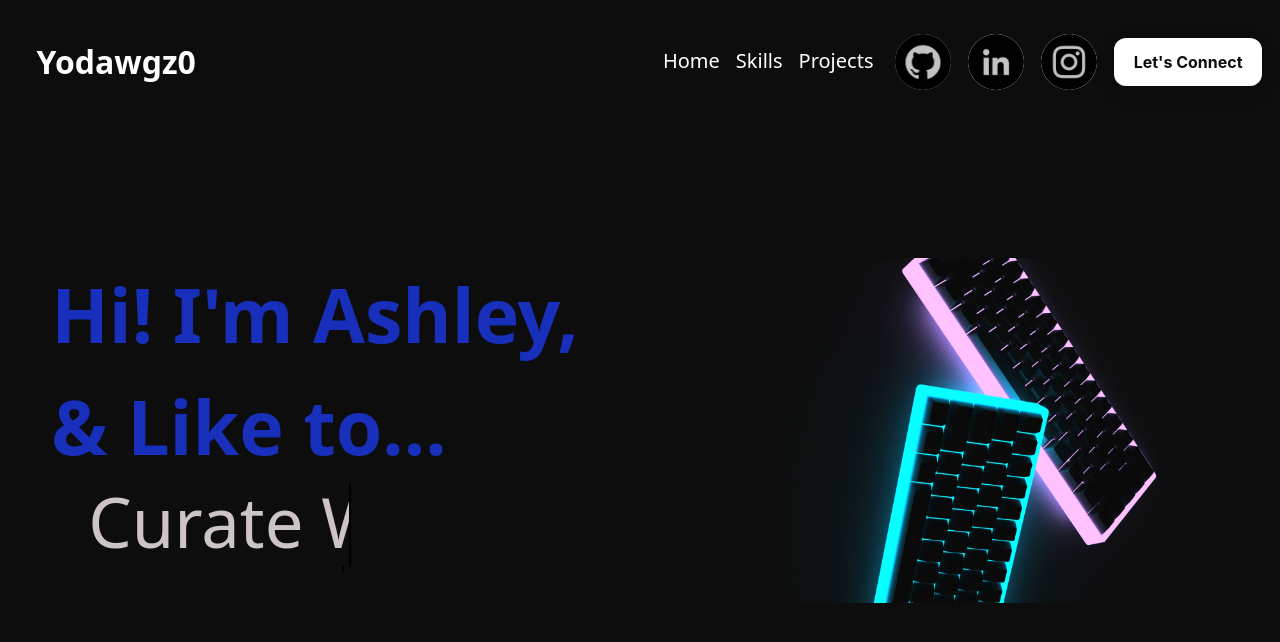
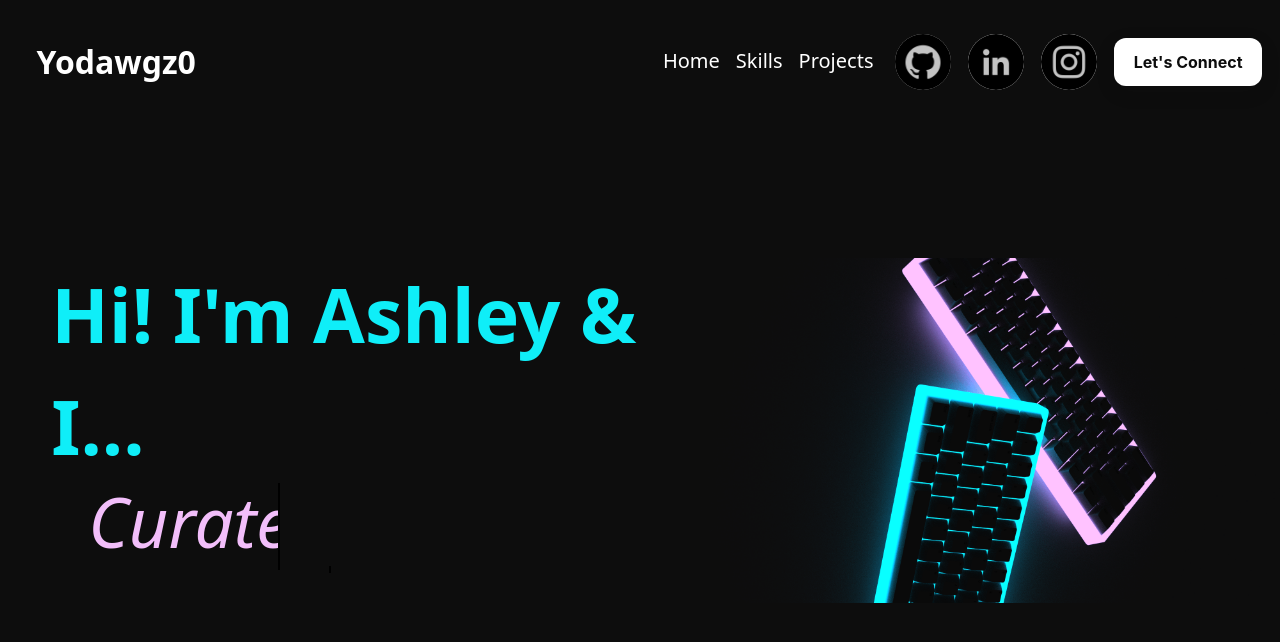
Before and after one commit to Yodawgz0/yodawgz0.github.io, a React (Create React App) app: page / in a window 1280 px wide. Shown: the top 642 px of the page. Built offline with nearby package versions, Linux system fonts and the light colour scheme.

Commit message:
Finalizing CSS

```diff
--- a/src/Styles/homePageStyle.scss
+++ b/src/Styles/homePageStyle.scss
@@ -13,7 +13,7 @@ body {
   padding-top: 10em;
 }
 .wrapper .static-txt {
-  color: rgb(23, 47, 186);
+  color: #0feef8;
   font-size: 470%;
   font-weight: 600;
 }
@@ -25,7 +25,8 @@ body {
 }
 .dynamic-txts li {
   list-style: none;
-  color: #cdc5c5;
+  font-style: italic;
+  color: #f2befa;
   font-size: 430%;
   font-weight: 500;
   position: relative;
--- a/src/components/HomePage.js
+++ b/src/components/HomePage.js
@@ -6,21 +6,19 @@ export const HomePage = () => {
     <Row>
       <div className="wrapper">
         <Col>
-          <div className="static-txt">
-            Hi! I'm Ashley, <br /> & Like to...
-          </div>
+          <div className="static-txt">Hi! I'm Ashley & I...</div>
           <ul className="dynamic-txts">
             <li>
               <span>Code Python</span>
             </li>
             <li>
-              <span>Curate Website</span>
+              <span>Curate APIs</span>
             </li>
             <li>
               <span>Craft Protocols</span>
             </li>
             <li>
-              <span>React Developer</span>
+              <span>Develop Front-End</span>
             </li>
           </ul>
         </Col>
```
